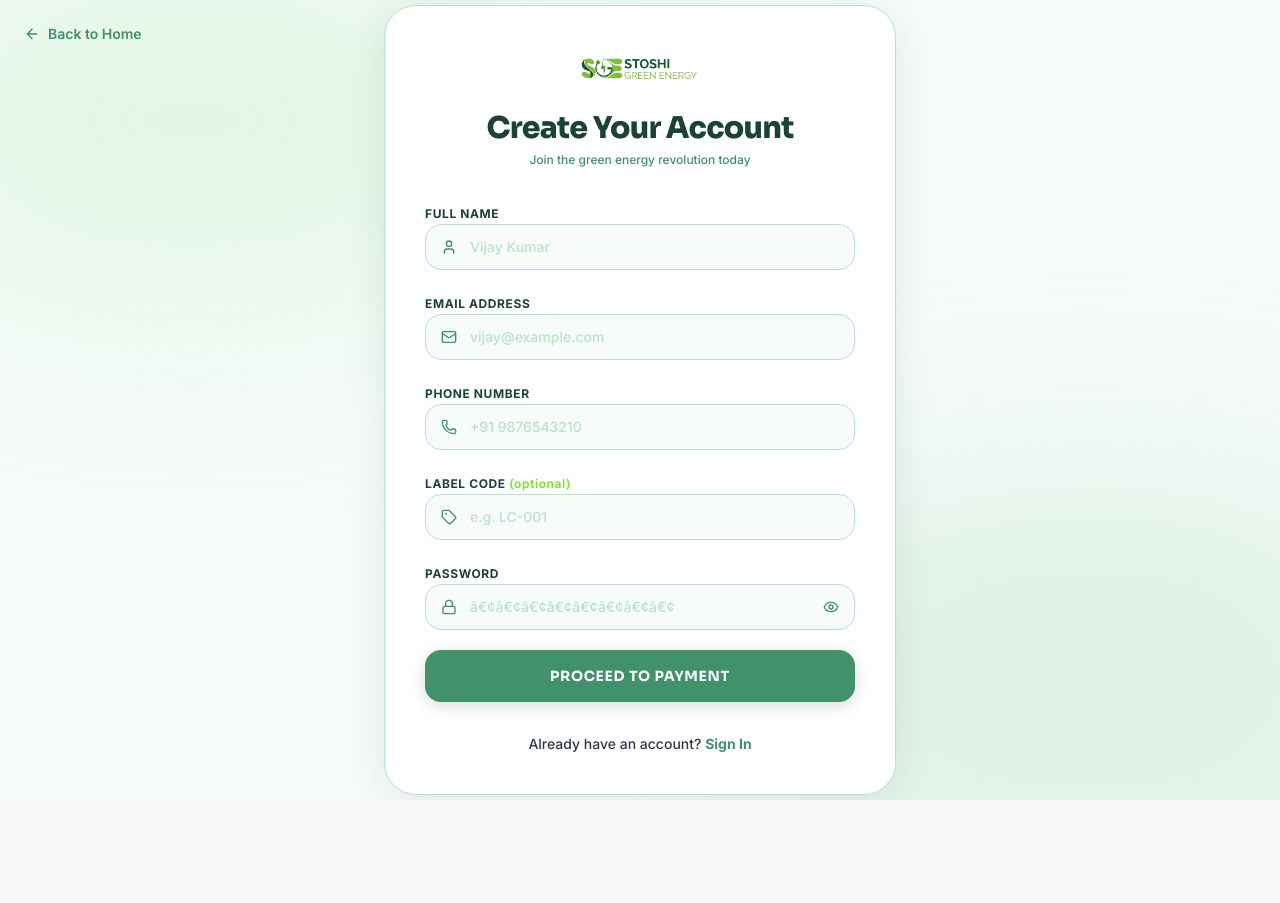
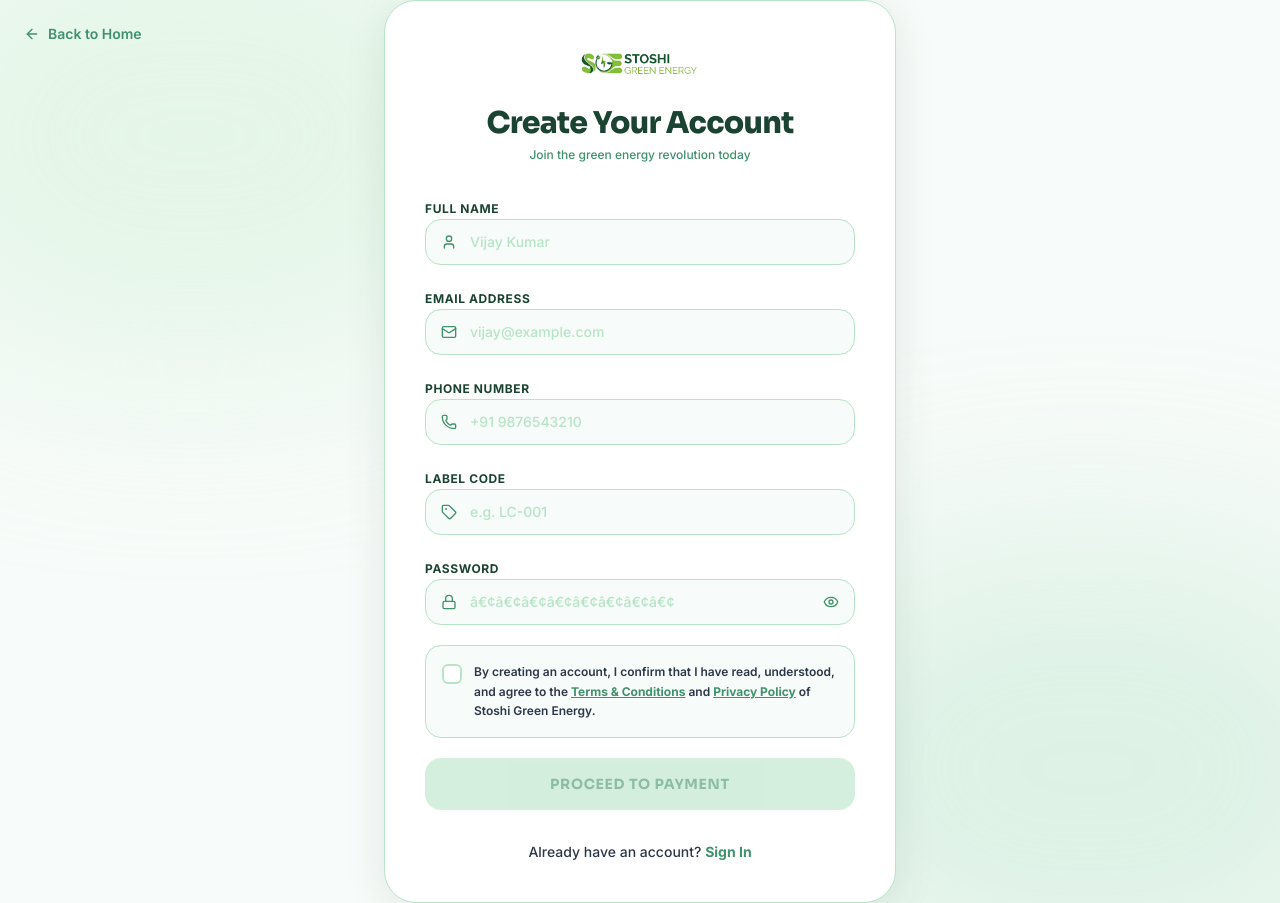
Before and after one commit to mahamcoder/Ev-website, a React (Vite) app: page /signup in a window 1280 px wide. Before the commit the page ends 800 px from the top, so only its background shows below. Built offline with nearby package versions, Linux system fonts and the light colour scheme; no server answers.

Commit message:
add checkpoint on registration/also add label code

```diff
--- a/src/components/LiveFundingTracker.jsx
+++ b/src/components/LiveFundingTracker.jsx
@@ -56,7 +56,7 @@ export default function LiveFundingTracker({ activeProject }) {
           transition={{ duration: 0.6, delay: 0.1 }}
           className="text-3xl sm:text-4xl lg:text-[2.75rem] font-black font-sora text-brand-dark leading-tight tracking-tight mb-4"
         >
-          {(activeProject.name || '').toUpperCase()} • <span className="text-brand-green">Live Funding</span>
+          {(activeProject.name || '').toUpperCase()} • <span className="text-brand-green">Live Membership Progress</span>
         </motion.h2>
 
         <motion.p
--- a/src/pages/SignUp.jsx
+++ b/src/pages/SignUp.jsx
@@ -3,6 +3,7 @@ import { useNavigate, useSearchParams, Link } from '../router';
 import { motion } from 'framer-motion';
 import { useAuth } from '../context/AuthContext';
 import { ArrowLeft, User, Mail, Phone, Lock, Eye, EyeOff, Tag } from 'lucide-react';
+import PolicyModal from '../components/PolicyModal';
 
 export default function SignUp() {
   const { signUp } = useAuth();
@@ -15,6 +16,8 @@ export default function SignUp() {
     name: '', email: '', phone: '', password: '', plan: initialPlan, labelCode: '',
   });
   const [showPassword, setShowPassword] = useState(false);
+  const [agreedToTerms, setAgreedToTerms] = useState(false);
+  const [activePolicyPage, setActivePolicyPage] = useState(null);
   const [error, setError] = useState('');
   const [loading, setLoading] = useState(false);
 
@@ -30,6 +33,9 @@ export default function SignUp() {
     }
     if (formData.password.length < 6) {
       setError('Password must be at least 6 characters.'); setLoading(false); return;
+    }
+    if (!agreedToTerms) {
+      setError('You must agree to the Terms & Conditions to proceed.'); setLoading(false); return;
     }
     try {
       await signUp(formData.email, formData.password, formData.name, formData.phone, formData.plan, formData.labelCode);
@@ -111,7 +117,7 @@ export default function SignUp() {
 
           {/* Label Code */}
           <div className="space-y-1.5">
-            <label className={labelClass}>Label Code <span className="normal-case text-[#74E61F] font-semibold">(optional)</span></label>
+            <label className={labelClass}>Label Code </label>
             <div className="relative">
               <Tag className={iconClass} />
               <input type="text" name="labelCode" value={formData.labelCode} onChange={handleChange}
@@ -147,10 +153,65 @@ export default function SignUp() {
 
           </div> */}
 
+          {/* Terms & Conditions */}
+          <div className="space-y-3">
+            <label
+              htmlFor="terms"
+              className={`flex items-start space-x-3 cursor-pointer p-4 rounded-2xl border transition-all duration-200 ${
+                agreedToTerms
+                  ? 'bg-[#D8F3DC] border-[#40916C]'
+                  : 'bg-[#F7FBF9] border-[#B7E4C7] hover:border-[#40916C]'
+              }`}
+            >
+              <div
+                className={`w-5 h-5 rounded-md border-2 flex items-center justify-center shrink-0 mt-0.5 transition-all duration-200 ${
+                  agreedToTerms
+                    ? 'bg-[#40916C] border-[#40916C]'
+                    : 'bg-white border-[#B7E4C7]'
+                }`}
+                onClick={() => setAgreedToTerms(!agreedToTerms)}
+              >
+                {agreedToTerms && (
+                  <svg className="w-3 h-3 text-white" fill="none" viewBox="0 0 24 24" stroke="currentColor" strokeWidth={3}>
+                    <path strokeLinecap="round" strokeLinejoin="round" d="M5 13l4 4L19 7" />
+                  </svg>
+                )}
+              </div>
+              <input
+                id="terms"
+                type="checkbox"
+                className="sr-only"
+                checked={agreedToTerms}
+                onChange={(e) => setAgreedToTerms(e.target.checked)}
+              />
+              <span className="text-xs font-semibold text-[#2D3748] leading-relaxed">
+                By creating an account, I confirm that I have read, understood, and agree to the{' '}
+                <button
+                  type="button"
+                  className="text-[#40916C] hover:text-[#1B4332] underline font-bold inline cursor-pointer align-baseline"
+                  onClick={(e) => { e.stopPropagation(); setActivePolicyPage('terms'); }}
+                >
+                  Terms &amp; Conditions
+                </button>{' '}and{' '}
+                <button
+                  type="button"
+                  className="text-[#40916C] hover:text-[#1B4332] underline font-bold inline cursor-pointer align-baseline"
+                  onClick={(e) => { e.stopPropagation(); setActivePolicyPage('terms'); }}
+                >
+                  Privacy Policy
+                </button>{' '}of Stoshi Green Energy.
+              </span>
+            </label>
+          </div>
+
           <motion.button whileHover={{ scale: 1.01 }} whileTap={{ scale: 0.99 }}
-            type="submit" disabled={loading}
-            className="w-full py-4 rounded-2xl bg-[#40916C] text-white font-sora font-bold uppercase tracking-wider hover:bg-[#1B4332] transition-all duration-300 cursor-pointer flex items-center justify-center text-sm disabled:opacity-60"
-            style={{ boxShadow: '0 4px 16px rgba(27,67,50,0.18)' }}>
+            type="submit" disabled={loading || !agreedToTerms}
+            className={`w-full py-4 rounded-2xl font-sora font-bold uppercase tracking-wider transition-all duration-300 flex items-center justify-center text-sm ${
+              agreedToTerms
+                ? 'bg-[#40916C] text-white hover:bg-[#1B4332] cursor-pointer'
+                : 'bg-[#B7E4C7] text-[#40916C] cursor-not-allowed opacity-60'
+            } disabled:opacity-60`}
+            style={{ boxShadow: agreedToTerms ? '0 4px 16px rgba(27,67,50,0.18)' : 'none' }}>
             {loading
               ? <div className="w-5 h-5 border-2 border-white border-t-transparent rounded-full animate-spin" />
               : 'Proceed to Payment'}
@@ -165,6 +226,10 @@ export default function SignUp() {
           </Link>
         </div>
       </motion.div>
+
+      {activePolicyPage && (
+        <PolicyModal page={activePolicyPage} onClose={() => setActivePolicyPage(null)} />
+      )}
     </div>
   );
 }
--- a/src/pages/UserDashboard.jsx
+++ b/src/pages/UserDashboard.jsx
@@ -9,7 +9,7 @@ import {
   Menu, X, Check, Info, Gift, Wallet, Leaf, Shield, ChevronRight,
   Download, ArrowUpRight, Phone, Mail, Sparkles, Lock,
   BarChart3, TrendingUp, DollarSign, Clock, Copy, ExternalLink,
-  Calendar, Filter, Search, Settings, FileText, Eye, EyeOff, Share2
+  Calendar, Filter, Search, Settings, FileText, Eye, EyeOff, Share2, Tag
 } from 'lucide-react';
 import confetti from 'canvas-confetti';
 
@@ -89,7 +89,7 @@ export default function UserDashboard() {
   const [activeTab, setActiveTab] = useState('overview');
   const [sidebarOpen, setSidebarOpen] = useState(false);
 
-  const [profileForm, setProfileForm] = useState({ name: '', phone: '', address: '' });
+  const [profileForm, setProfileForm] = useState({ name: '', phone: '', address: '', storeNumber: '', labelCode: '' });
   const [profileStatus, setProfileStatus] = useState({ success: false, error: '' });
 
   const [passwordForm, setPasswordForm] = useState({ newPassword: '', confirmPassword: '' });
@@ -191,7 +191,9 @@ export default function UserDashboard() {
       setProfileForm({
         name: userData.name || '',
         phone: userData.phone || '',
-        address: userData.address || ''
+        address: userData.address || '',
+        storeNumber: userData.storeNumber || '',
+        labelCode: userData.labelCode || ''
       });
     }
   }, [userData, activeTab]);
@@ -276,7 +278,11 @@ export default function UserDashboard() {
       if (currentUser) {
         const { doc: fd, setDoc: sd } = await import('firebase/firestore');
         const userRef = doc(db, 'users', currentUser.uid);
-        await sd(userRef, { address: profileForm.address || '' }, { merge: true });
+        await sd(userRef, {
+          address: profileForm.address || '',
+          storeNumber: profileForm.storeNumber || '',
+          labelCode: profileForm.labelCode || ''
+        }, { merge: true });
       }
       setProfileStatus({ success: true, error: '' });
       confetti({ particleCount: 50, spread: 40, origin: { y: 0.8 }, colors: ['#74E61F', '#22C55E'] });
@@ -946,6 +952,41 @@ export default function UserDashboard() {
                   </div>
                   <InputField label="Phone Number" type="tel" value={profileForm.phone} onChange={(e) => setProfileForm({ ...profileForm, phone: e.target.value })} inputBg={inputBg} darkMode={darkMode} required />
                   <InputField label="Address" value={profileForm.address} onChange={(e) => setProfileForm({ ...profileForm, address: e.target.value })} inputBg={inputBg} darkMode={darkMode} />
+
+                  {/* Label Code */}
+                  <div className="space-y-1.5">
+                    <label className={`text-xs font-bold uppercase tracking-wider ${textSecondary}`}>Label Code</label>
+                    <div className="relative">
+                      <Tag className="absolute left-4 top-1/2 -translate-y-1/2 w-4 h-4 text-[#40916C]" />
+                      <input
+                        type="text"
+                        placeholder="e.g. LC-001"
+                        value={profileForm.labelCode}
+                        onChange={(e) => setProfileForm({ ...profileForm, labelCode: e.target.value })}
+                        className={`w-full pl-11 pr-4 py-3.5 rounded-2xl ${inputBg} border ${cardBorder} focus:border-[#40916C] focus:outline-none text-sm font-medium text-[#2D3748] placeholder-[#B7E4C7] transition-colors`}
+                      />
+                    </div>
+                  </div>
+
+                  {/* Store Number */}
+                  <div className="space-y-1.5">
+                    <label className={`text-xs font-bold uppercase tracking-wider ${textSecondary}`}>Store Number</label>
+                    <div className="relative">
+                      <svg xmlns="http://www.w3.org/2000/svg" className="absolute left-4 top-1/2 -translate-y-1/2 w-4 h-4 text-[#40916C]" fill="none" viewBox="0 0 24 24" stroke="currentColor" strokeWidth={2}>
+                        <path strokeLinecap="round" strokeLinejoin="round" d="M3 9l9-7 9 7v11a2 2 0 01-2 2H5a2 2 0 01-2-2z" />
+                        <polyline points="9 22 9 12 15 12 15 22" />
+                      </svg>
+                      <input
+                        type="text"
+                        placeholder="e.g. STR-001"
+                        value={profileForm.storeNumber}
+                        onChange={(e) => setProfileForm({ ...profileForm, storeNumber: e.target.value })}
+                        className={`w-full pl-11 pr-4 py-3.5 rounded-2xl ${inputBg} border ${cardBorder} focus:border-[#40916C] focus:outline-none text-sm font-medium text-[#2D3748] placeholder-[#B7E4C7] transition-colors`}
+                      />
+                    </div>
+                    <p className="text-[10px] text-[#40916C] font-medium mt-1 pl-1">Enter your store or branch number (e.g. STR-001)</p>
+                  </div>
+
                   <motion.button whileHover={{ scale: 1.01 }} whileTap={{ scale: 0.99 }} type="submit"
                     className="w-full py-4 rounded-2xl bg-[#74E61F] text-[#042A1d] font-sora font-bold uppercase tracking-wider hover:bg-white hover:text-black transition-all cursor-pointer text-xs md:text-sm">
                     Save Changes
```
Also changed, not shown: src/pages/AdminDashboard.jsx (+24 -7 lines), 1 other file (tests, documents, lock files or other folders).
